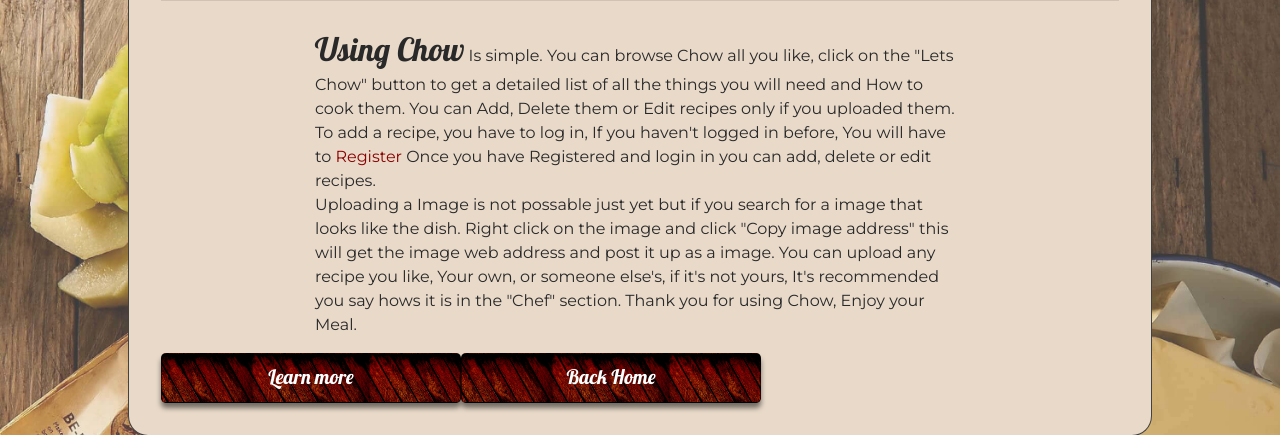
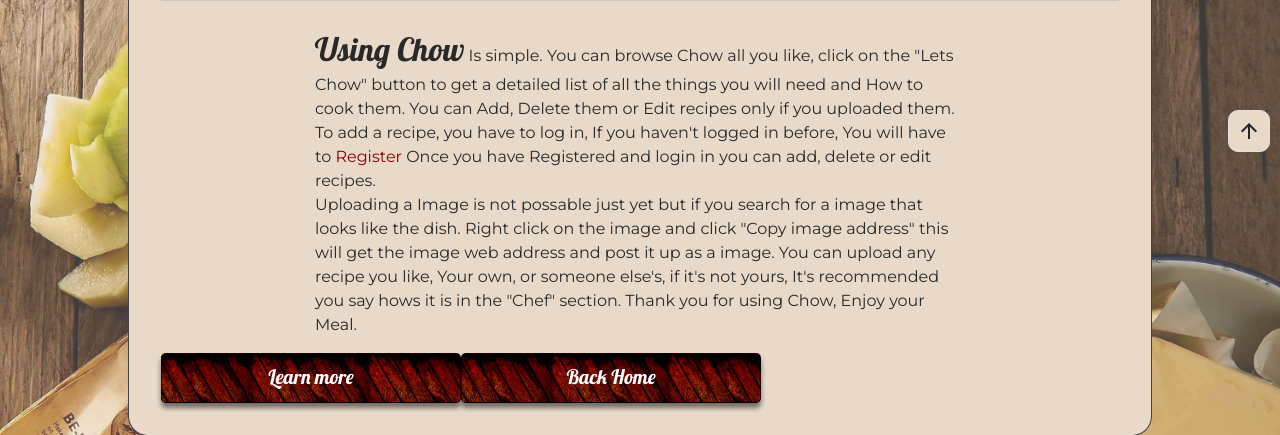
Before and after one commit to Clinton-Davis/chow, a Flask app: page /about in a window 1280 px wide. Shown: the part 638-1073 px from the top of the page. Run offline with Flask 2, Linux system fonts and the light colour scheme; some libraries are stand-ins or nearby versions.

Commit message:
added back to top button

```diff
--- a/static/css/style.css
+++ b/static/css/style.css
@@ -247,6 +247,26 @@ hr {
   width: 275px;
   margin: 0.5em;
   border: 5px solid rgba(0, 0, 0, 0.6);
+}
+
+/* Back To-Top-Button*/
+.btt-button {
+  height: 42px;
+  width: 42px;
+  position: fixed;
+  bottom: 10px;
+  right: 10px;
+  background-color: var(--cbg);
+
+  border-radius: 10px;
+  -webkit-border-radius: 10px;
+  -moz-border-radius: 10px;
+  -ms-border-radius: 10px;
+  -o-border-radius: 10px;
+}
+
+.btt-link {
+  cursor: pointer;
 }
 
 /*Add-Recipe-page*/
--- a/static/js/onClick.js
+++ b/static/js/onClick.js
@@ -1,5 +1,4 @@
 $(document).ready(function () {
-
   $("html").on("click", ".ripple-surface", function (evt) {
     let btn = $(evt.currentTarget);
     let x = evt.pageX - btn.offset().left;
@@ -7,8 +6,13 @@ $(document).ready(function () {
 
     $("<span/>").appendTo(btn).css({
       left: x,
-            top: y
+      top: y,
     });
   });
 
+  $(".btt-link").click(function (e) {
+    $(".btt-link").click(function (e) {
+      window.scrollTo(0, 0);
     });
+  });
+});
--- a/templates/base.html
+++ b/templates/base.html
@@ -110,6 +110,12 @@
   <!--Body Content block-->
   {% block content %} {% endblock %}
   <!--FOOTER-->
+  <div class="btt-button border border-black">
+    <a class="btt-link d-flex h-100">
+      <i class=" material-icons mx-auto my-auto">arrow_upward</i>
+
+    </a>
+  </div>
   <footer class="footer">
     <div class="feet">
       <span id="navFoot" class="hf fs">Chow</span><span class="bf w">by</span><span class="hotpoint w">HotPoint</span>
```
Lines whose indentation alone changed are shown as unchanged.
